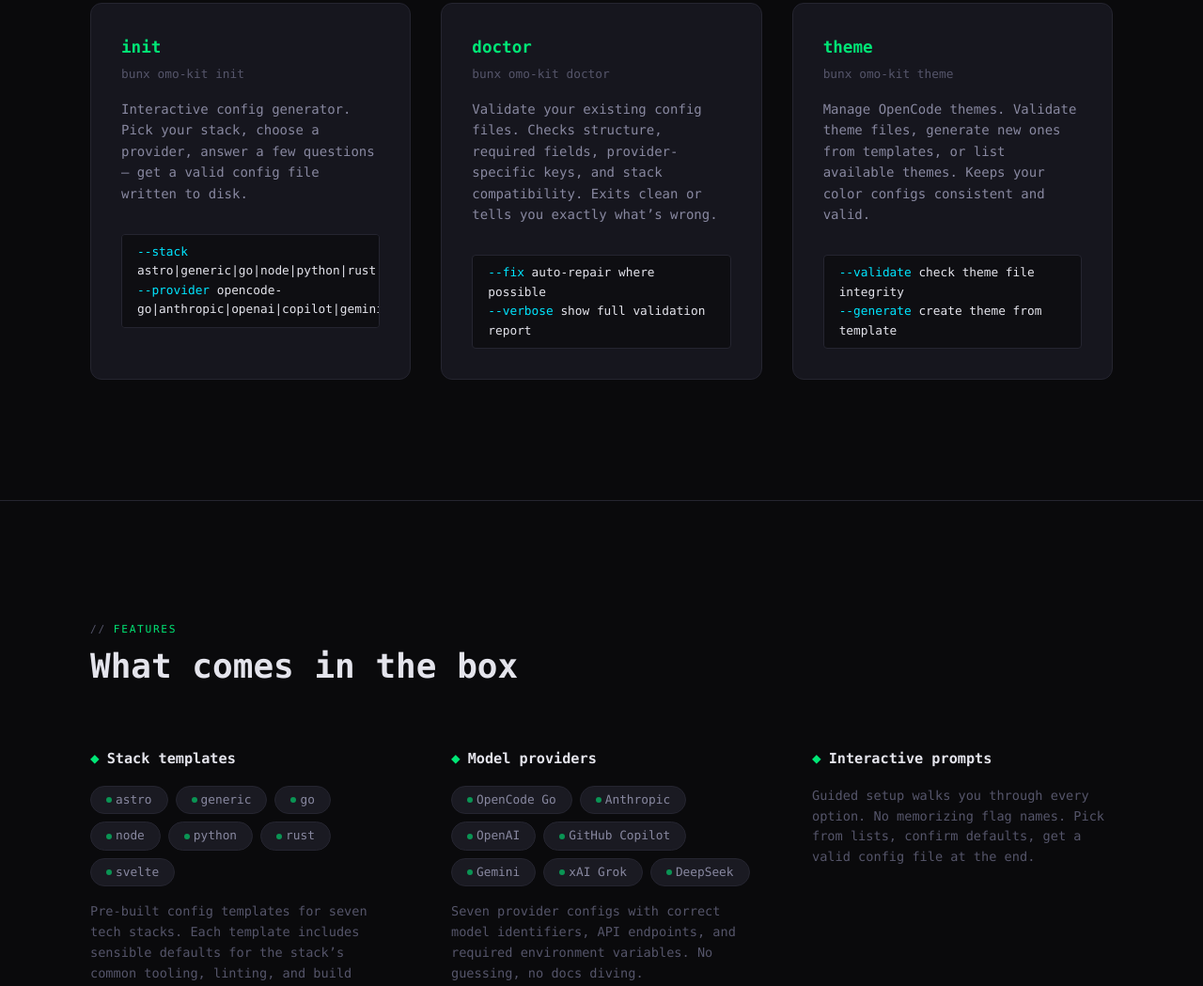
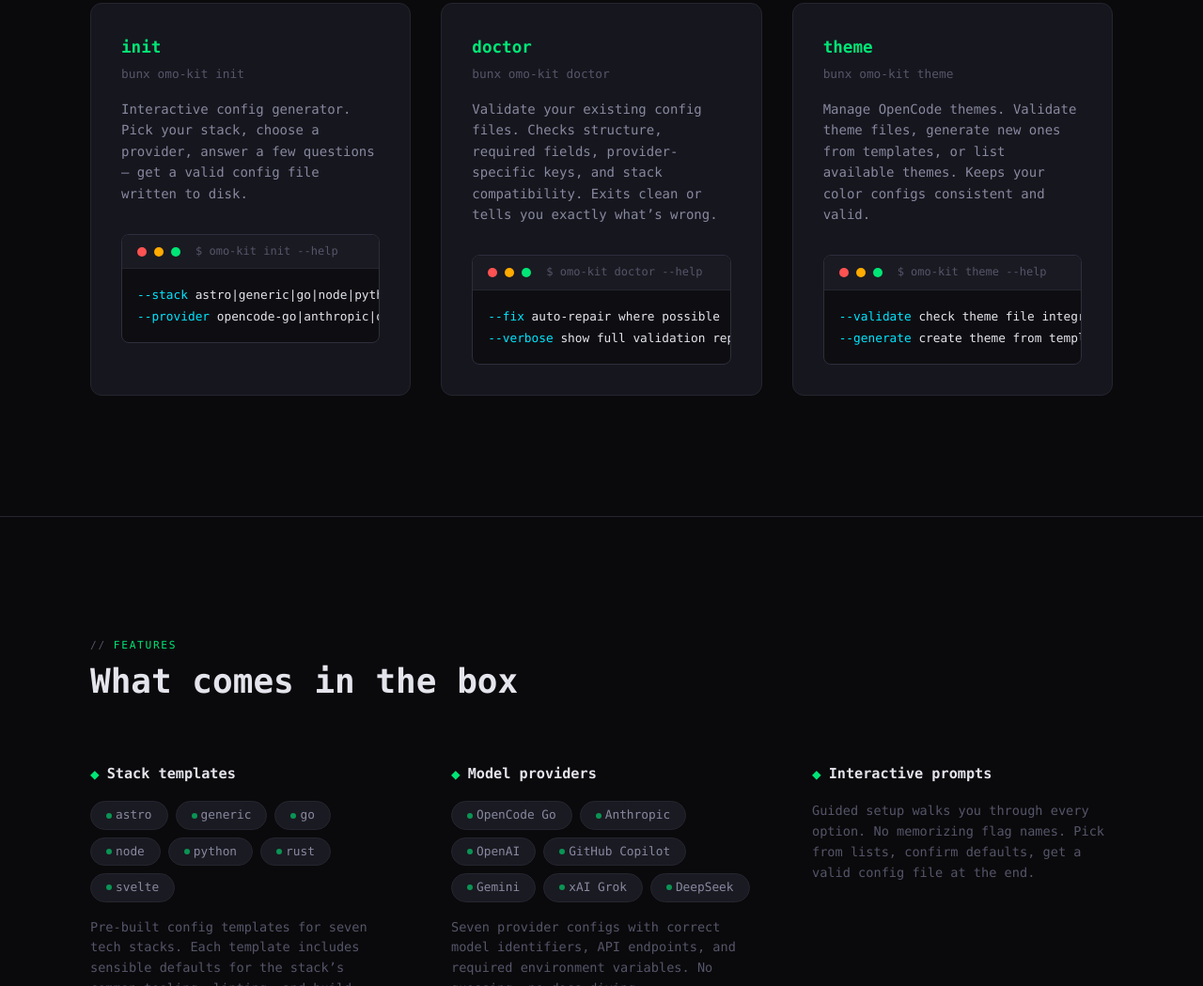
Before and after one commit to srmdn/omo-kit, a website: page docs/index.html in a window 1280 px wide. Shown: the part 1672-2721 px from the top of the page at 94% size. Drawn offline with Linux system fonts and the light colour scheme.

Commit message:
fix: unify terminal styling in command cards
Replace cmd-snippet divs with proper terminal-block (header+body)
matching install section terminal style.

```diff
--- a/docs/index.html
+++ b/docs/index.html
@@ -303,7 +303,7 @@ section {
   font-style: italic;
 }
 
-/* ─── COMMANDS ─── */
+/* ─── COMMAND CARDS ─── */
 .commands-section {
   border-top: 1px solid var(--border-subtle);
 }
@@ -364,18 +364,19 @@ section {
   line-height: var(--leading-normal);
 }
 
-.command-card .cmd-snippet {
-  background: var(--bg-deep);
-  border: 1px solid var(--border-subtle);
-  border-radius: var(--radius-sm);
-  padding: var(--space-sm) var(--space-md);
-  font-family: var(--mono);
-  font-size: 0.8rem;
-  color: var(--text-primary);
-  overflow-x: auto;
+/* Terminal blocks inside cards fill card width */
+.command-card .terminal-block {
+  max-width: none;
 }
 
-.command-card .cmd-snippet .flag {
+.command-card .terminal-body {
+  font-size: 0.8rem;
+  padding: var(--space-md);
+  overflow-x: auto;
+  white-space: nowrap;
+}
+
+.command-card .terminal-body .flag {
   color: var(--accent-cyan);
 }
 
@@ -529,7 +530,7 @@ footer {
   .commands-grid { grid-template-columns: 1fr; max-width: 100%; }
   .features-grid { grid-template-columns: 1fr; }
   .terminal-body { font-size: 0.8rem; padding: var(--space-md); word-break: break-word; overflow-wrap: break-word; }
-  .command-card .cmd-snippet { font-size: 0.75rem; white-space: pre-wrap; overflow-x: auto; word-break: keep-all; }
+  .command-card .terminal-body { font-size: 0.75rem; white-space: normal; word-break: break-word; }
   .help-block .terminal-body { font-size: 0.72rem; line-height: 1.7; white-space: pre-wrap; word-break: break-word; }
   .footer-inner { flex-direction: column; text-align: center; }
   .footer-links { justify-content: center; }
@@ -617,9 +618,17 @@ footer {
         <div class="cmd-desc">
           Interactive config generator. Pick your stack, choose a provider, answer a few questions &mdash; get a valid config file written to disk.
         </div>
-        <div class="cmd-snippet">
+        <div class="terminal-block">
+          <div class="terminal-header">
+            <span class="terminal-dot red"></span>
+            <span class="terminal-dot yellow"></span>
+            <span class="terminal-dot green"></span>
+            <span class="terminal-title">$ omo-kit init --help</span>
+          </div>
+          <div class="terminal-body">
             <span class="flag">--stack</span> astro|generic|go|node|python|rust|svelte<br>
             <span class="flag">--provider</span> opencode-go|anthropic|openai|copilot|gemini|grok|deepseek
+          </div>
         </div>
       </div>
 
@@ -629,9 +638,17 @@ footer {
         <div class="cmd-desc">
           Validate your existing config files. Checks structure, required fields, provider-specific keys, and stack compatibility. Exits clean or tells you exactly what&rsquo;s wrong.
         </div>
-        <div class="cmd-snippet">
+        <div class="terminal-block">
+          <div class="terminal-header">
+            <span class="terminal-dot red"></span>
+            <span class="terminal-dot yellow"></span>
+            <span class="terminal-dot green"></span>
+            <span class="terminal-title">$ omo-kit doctor --help</span>
+          </div>
+          <div class="terminal-body">
             <span class="flag">--fix</span> auto-repair where possible<br>
             <span class="flag">--verbose</span> show full validation report
+          </div>
         </div>
       </div>
 
@@ -641,9 +658,17 @@ footer {
         <div class="cmd-desc">
           Manage OpenCode themes. Validate theme files, generate new ones from templates, or list available themes. Keeps your color configs consistent and valid.
         </div>
-        <div class="cmd-snippet">
+        <div class="terminal-block">
+          <div class="terminal-header">
+            <span class="terminal-dot red"></span>
+            <span class="terminal-dot yellow"></span>
+            <span class="terminal-dot green"></span>
+            <span class="terminal-title">$ omo-kit theme --help</span>
+          </div>
+          <div class="terminal-body">
             <span class="flag">--validate</span> check theme file integrity<br>
             <span class="flag">--generate</span> create theme from template
+          </div>
         </div>
       </div>
 
```
Lines whose indentation alone changed are shown as unchanged.
